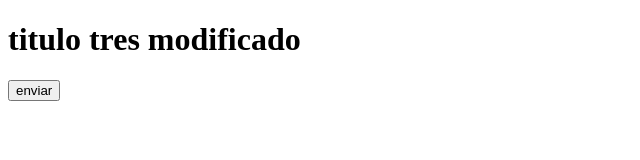
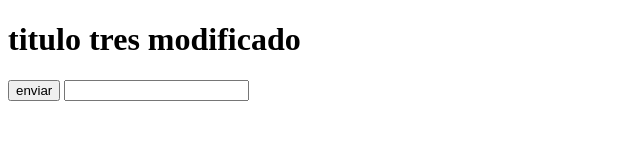
Before and after one commit to AlexisRojasCamacho/hello-world-git, a plain HTML site: page index.html in a window 1280 px wide. Shown: the whole page, without its empty margins (0-640 px from the left). Drawn offline with Linux system fonts and the light colour scheme.

Commit message:
se modifico index cuarta ves

```diff
--- a/index.html
+++ b/index.html
@@ -10,6 +10,7 @@
     <h1>titulo tres modificado</h1>
     <form action="#">
         <input type="button" value="enviar">
+        <input type="text" name="primername" id="primername">
     </form>
 </body>
 </html>
```
